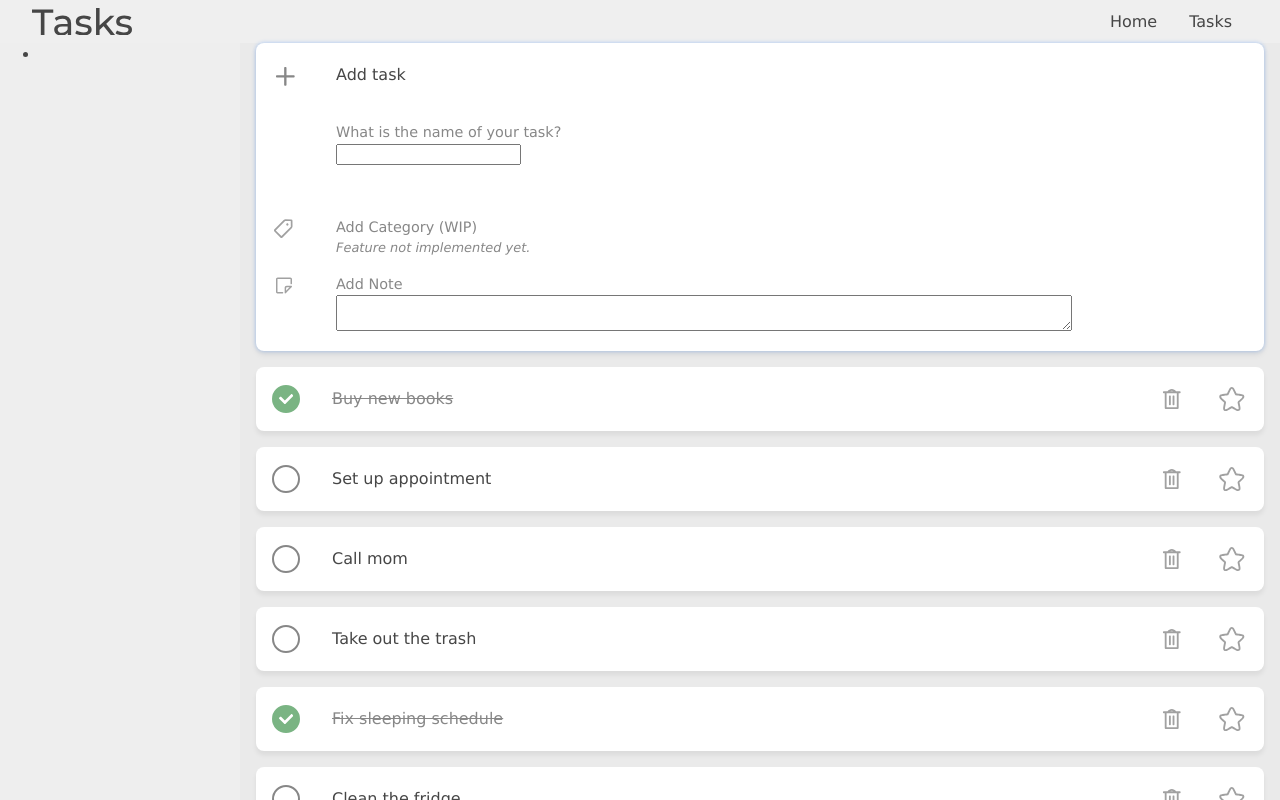
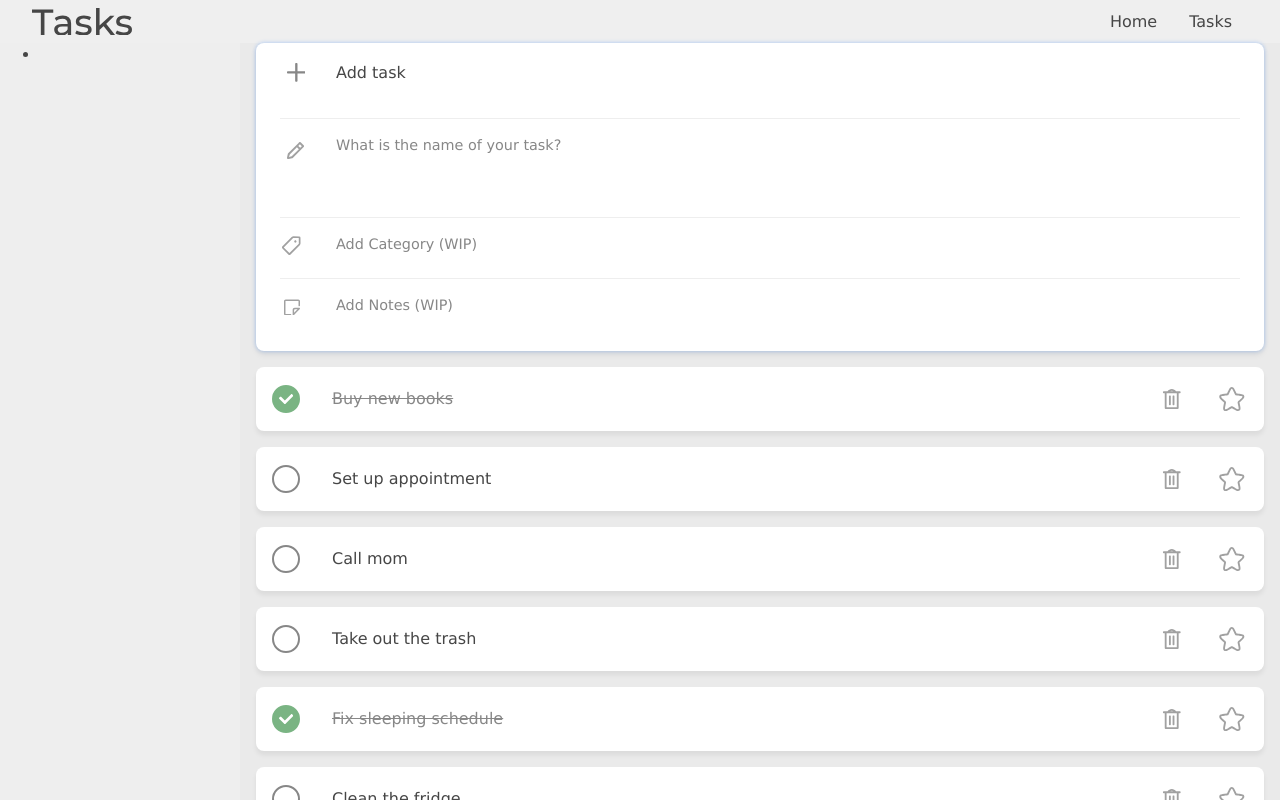
Before and after one commit to arthur-tsutiya/aplicacao-de-tarefas, a React (Create React App) app: page /tasks in a window 1280 px wide. Both pictures are taken after a click on the button "Add task". Shown: the top 800 px of the page. Built offline with nearby package versions, Linux system fonts and the light colour scheme.

Commit message:
Improve the style of the 'add task' section

```diff
--- a/src/components/TaskFields.css
+++ b/src/components/TaskFields.css
@@ -2,11 +2,13 @@
 .task-form {
     grid-column: span 3;
     column-gap: inherit;
-    row-gap: 1em;
+    row-gap: .25em;
 
     display: grid;
     grid-template-rows: repeat(3, auto);
     grid-template-columns: subgrid;
+
+
 }
 
 .task-fieldset {
@@ -14,6 +16,11 @@
 
     display: grid;
     grid-template-columns: subgrid;
+}
+
+.task-fieldset {
+    border-top: 1px solid #00000011;
+    padding: 1em 0;
 }
 
 .task-form-icon {
@@ -25,12 +32,19 @@
 .task-form-icon > svg {
     width: 70%;
     height: 70%;
-    fill: var(--font-color-light-3)
+    fill: var(--font-color-light-3);
+
+    transition: fill .25s;
 }
 
 .icon-tag > svg {
     width: 80%;
     height: 80%;
+}
+
+.icon-title > svg {
+    width: 55%;
+    height: 55%;
 }
 
 .icon-title {
@@ -45,11 +59,26 @@
     display: flex;
     flex-direction: column;
     align-items: start;
+    row-gap: .5em;
 
     font-size: .9em;
     color: var(--font-color-lighter);
 
-    & textarea {
-        width: 80%;
-    }
+    position: relative;
 }
+
+.task-title-input {
+    align-self: stretch;
+}
+
+.task-field-label-text {
+    transition: color .25s;
+}
+
+.task-fieldset:hover svg, .task-fieldset:active svg {
+    fill: var(--primary-color-1);
+}
+
+.task-fieldset:hover .task-field-label-text, .task-fieldset:active .task-field-label-text {
+    color: var(--primary-color-1);
+}
--- a/src/components/TaskFields.js
+++ b/src/components/TaskFields.js
@@ -1,6 +1,7 @@
 import './TaskFields.css';
 import TagIcon from './icons/TagIcon.js';
 import NoteIcon from './icons/NoteIcon.js';
+import EditIcon from './icons/EditIcon.js';
 import TextInput from './TextInput.js';
 
 export default function TaskFields() {
@@ -8,11 +9,12 @@ export default function TaskFields() {
     return (
         <form className="task-form">
             <div className="task-fieldset" role="region">
-                <span className="task-form-icon icon-title center"></span>
+                <span className="task-form-icon icon-title center">
+                    <EditIcon />
+                </span>
                 <label className="task-form-label">
                     <span className="task-field-label-text">What is the name of your task?</span>
-                    <input name="task-title" type="text"/>
-                    <TextInput name="task-title"/>
+                    <TextInput name="task-title" className="task-title-input"/>
                 </label>
             </div>
             <div className="task-fieldset" role="region">
@@ -20,8 +22,7 @@ export default function TaskFields() {
                     <TagIcon />
                 </span>
                 <label className="task-form-label">
-                    <span className="task-field-label-text center">Add Category (WIP)</span>
-                    <p className="author-note">Feature not implemented yet.</p>
+                    <span className="task-field-label-text wip center">Add Category (WIP)</span>
                 </label>
             </div>
             <div className="task-fieldset" role="region">
@@ -29,8 +30,7 @@ export default function TaskFields() {
                     <NoteIcon />
                 </span>
                 <label className="task-form-label">
-                    <span className="task-field-label-text center">Add Note</span>
-                    <textarea name="task-title"/>
+                    <span className="task-field-label-text center">Add Notes (WIP)</span>
                 </label>
             </div>
         </form>
--- a/src/components/TaskNew.css
+++ b/src/components/TaskNew.css
@@ -2,7 +2,18 @@
     display: grid;
     grid-template-rows: auto auto;
     grid-template-columns: 2em 1fr 2em;
-    column-gap: 2em;
+    column-gap: 1.5em;
+    padding: 0 1.5em;
+}
+
+.task-new-btn {
+    display: grid;
+    grid-template-columns: subgrid;
+    column-gap: inherit;
+    grid-column: span 3;
+    padding: 1em 0;
+    align-items: center;
+    justify-items: center;
 }
 
 .title-error-message {
@@ -18,11 +29,7 @@
 
 .task-new-btn-text {
     grid-column: span 2;
-
-    display: flex;
-    flex-direction: row;
-    align-items: center;
-    justify-content: start;
+    justify-self: start;
 }
 
 .task-new-icon svg {
@@ -50,20 +57,7 @@
     grid-template-columns: subgrid;
 }
 
-.task-new-btn {
-    display: grid;
-    grid-template-columns: subgrid;
-    column-gap: inherit;
-    grid-column: span 3;
-    padding: 1em 0;
-    /*
-    width: 100%;
-    display: flex;
-    flex-direction: row;
-    align-items: center;
-    padding: 1em 0;*/
 
-}
 
 .task-new-hidden {
     grid-row: 2/3;
@@ -81,7 +75,7 @@
 }
 
 .task-new-hidden-content {
-    overflow: hidden;
+    overflow-y: hidden;
     grid-column: span 3;
     column-gap: inherit;
 
--- a/src/components/TextInput.css
+++ b/src/components/TextInput.css
@@ -5,15 +5,16 @@
     color: var(--font-color-1);
     font-size: inherit;
     background-color: transparent;
-
+    /*box-shadow: 0 0 .2em 0 #00000033;*/
     transition: box-shadow .25s, background-color .25s;
-    border-radius: .25em;
-    padding: .5em .75em;
+    /*border-radius: .25em;*/
+    padding: .4em .75em;
 }
 
 .text-input:focus, .text-input:focus-visible {
     border: 0;
     outline: 0;
-    background-color: #fff;
-    box-shadow: 0 0 .2em 0 #1975ff55;
+    /*background-color: #fff;*/
+    /*box-shadow: 0 0 .2em 0 #1975ff55;*/
+    border-bottom: 2px solid #1975ff33;
 }
--- a/src/components/TextInput.js
+++ b/src/components/TextInput.js
@@ -1,10 +1,15 @@
 import { useState } from 'react';
 import './TextInput.css';
 
-export default function TextInput({name}) {
+export default function TextInput({name, className}) {
     const [text, setText] = useState("");
 
+    let classes = "text-input";
+    if (className) {
+        classes = classes + " " + className;
+    }
+
     return (
-        <input className="text-input" name={name} type="text" value={text} onChange={e => setText(e.target.value)}/>
+        <input className={classes} name={name} type="text" value={text} onChange={e => setText(e.target.value)}/>
     );
 }
--- /dev/null
+++ b/src/components/icons/EditIcon.js
@@ -0,0 +1,9 @@
+
+export default function EditIcon({ ...rest }) {
+
+    return (
+        <svg viewBox="0 0 100 99.482529" xmlns="http://www.w3.org/2000/svg" {...rest}>
+            <path d="m 2.1011683,97.381657 a 7.1735896,7.1735896 0 0 0 6.5545272,1.946067 L 29.614373,94.900846 a 7.9999318,7.9999318 0 0 0 4.003803,-2.170773 L 94.34024,32.008005 98.529707,27.818541 a 5.0194228,5.0194228 0 0 0 1.1e-5,-7.098802 L 79.645112,1.835134 a 6.2657923,6.2657923 0 0 0 -8.861022,0 l -3.308361,3.3083595 -0.005,-0.005 L 6.5893277,66.019895 a 7.2385879,7.2385879 0 0 0 -1.9642232,3.62385 L 0.15464772,90.82759 a 7.1735896,7.1735896 0 0 0 1.94652338,6.554072 z m 9.5569377,-9.556 4.441856,-15.828639 -0.0073,-0.0028 L 57.970045,30.11683 69.361818,41.508601 27.486674,83.383745 Z M 77.100757,33.769784 65.708979,22.378013 75.209612,12.87738 86.60139,24.269152 Z" />
+        </svg>
+    );
+}
--- a/src/index.css
+++ b/src/index.css
@@ -34,6 +34,8 @@ Idea3:
     --green-pastel-1: #7ab483;
     --green-pastel-2: #67aa71;
     --green-pastel-3: #519b5c;
+
+    --primary-color-1: #7692ff;
 }
 
 h1,h2,h3,h4,h5,h6 {
```
